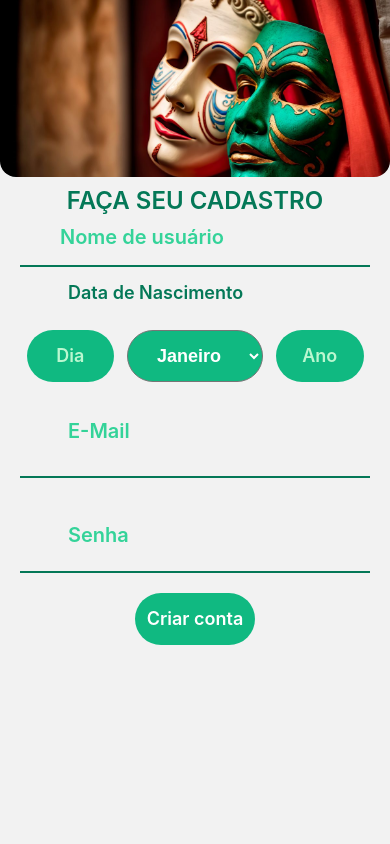
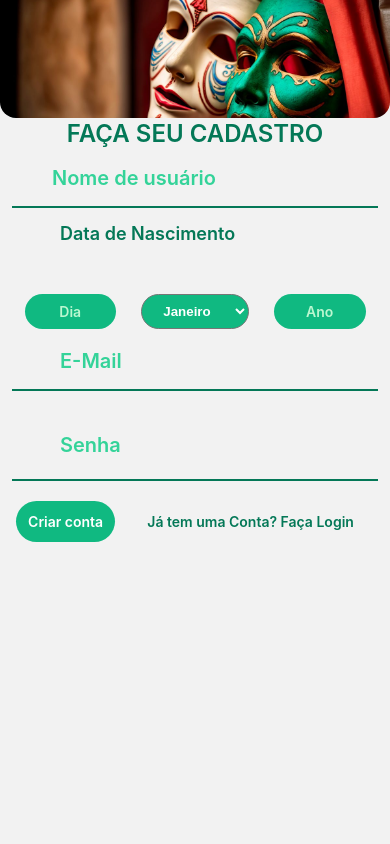
Before and after one commit to CorallusEtec/artConnectMobile, a React Native app: screen /Cadastro in a window 390 px wide. Shown: the top 844 px of the page. Built offline with nearby package versions, Linux system fonts and the light colour scheme.

Commit message:
Layout pronto tela de cadastro

```diff
--- a/src/pages/Cadastro/Cadastro.js
+++ b/src/pages/Cadastro/Cadastro.js
@@ -1,7 +1,9 @@
 import { View, Image, Text, TextInput, Pressable } from "react-native";
 import { Picker } from "@react-native-picker/picker";
 import { useState } from "react";
+import { useNavigation } from "@react-navigation/native";
 export default function Cadastro() {
+  const navigation = useNavigation();
   const meses = [
     { num: 1, nome: "Janeiro" },
     { num: 2, nome: "Fevereiro" },
@@ -24,11 +26,10 @@ export default function Cadastro() {
   const [email, setEmail] = useState("");
   const [senha, setSenha] = useState("");
 
-
   return (
     <View style={{ flex: 1, flexDirection: "column" }}>
       {/* IMAGEM DE FUNDO */}
-      <View style={{ flex: 0.15 }}>
+      <View style={{ flex: 0.1 }}>
         <Image
           className="rounded-b-2xl"
           style={{ maxHeight: "100%", maxWidth: "100%" }}
@@ -36,8 +37,8 @@ export default function Cadastro() {
         />
       </View>
 
-      <View style={{ flex: 0.8, flexDirection: "column" }} className="m-2">
-        <View className="items-center">
+      <View style={{ flex: 0.8, flexDirection: "column" }}>
+        <View className="items-center mb-2">
           <Text className="text-2xl font-semibold text-emerald-700">
             FAÇA SEU CADASTRO
           </Text>
@@ -57,7 +58,7 @@ export default function Cadastro() {
           />
         </View>
 
-        <View style={{flex:0.14}} className="m-3">
+        <View style={{flex:0.16}} className="m-3">
           <View style={{flex:1}} className="flex-row gap-2 ">
             <Image
               style={{ height: 40, width: 40 }}
@@ -76,10 +77,10 @@ export default function Cadastro() {
               keyboardType="numeric"
               value={dia}
               onChangeText={(e) => setDia(e)}
-              className="placeholder:text-green-200 outline-none text-center font-semibold bg-emerald-500 text-lg p-3 w-1/4 text-white rounded-full"
+              className="placeholder:text-green-200 outline-none text-center font-semibold bg-emerald-500 text-md p-1 w-1/4 text-white rounded-full"
             />
             <Picker
-              className="bg-emerald-500 p-3 text-lg text-white rounded-full font-semibold text-center"
+              className="bg-emerald-500 p-2 pr-3 text-md text-white rounded-full font-semibold text-center"
               selectedValue={mes}
               onValueChange={(mes) => setMes(mes)}
             >
@@ -96,12 +97,12 @@ export default function Cadastro() {
               inputMode="numeric"
               maxLength={4}
               keyboardType="numeric"
-              className="placeholder:text-green-200 outline-none text-lg text-center font-semibold bg-emerald-500 p-3 w-1/4 text-white rounded-full"
+              className="placeholder:text-green-200 outline-none text-md text-center font-semibold bg-emerald-500 p-1 w-1/4 text-white rounded-full"
             />
           </View>
         </View>
 
-        <View style={{flex:0.1}} className="mb-5 flex-row items-center border-emerald-700 border-b-2 gap-2 pb-2 ml-3 mr-3">
+        <View className="mb-5 flex-row items-center border-emerald-700 border-b-2 gap-2 pb-2 ml-3 mr-3">
           <Image source={require("bootstrap-icons/icons/envelope-fill.svg")}
           tintColor="#009966"
           style={{height:40, width:40}}
@@ -137,9 +138,12 @@ export default function Cadastro() {
             source={mostrarSenha?require('bootstrap-icons/icons/eye-fill.svg'):require('bootstrap-icons/icons/eye-slash-fill.svg')} />
           </Pressable>
         </View>
-        <View className="flex-row justify-center">
+        <View className="flex-row items-baseline justify-around mb-5 mr-5">
           <Pressable className="  bg-emerald-500  p-3  rounded-full">
-            <Text className="text-lg text-white text-center font-semibold">Criar conta</Text>
+            <Text className="text-md text-white text-center font-semibold">Criar conta</Text>
+          </Pressable>
+          <Pressable onPress={()=>navigation.navigate("Login")}>
+            <Text className="text-emerald-700 font-semibold">Já tem uma Conta? Faça Login</Text>
           </Pressable>
         </View>
       </View>
```
